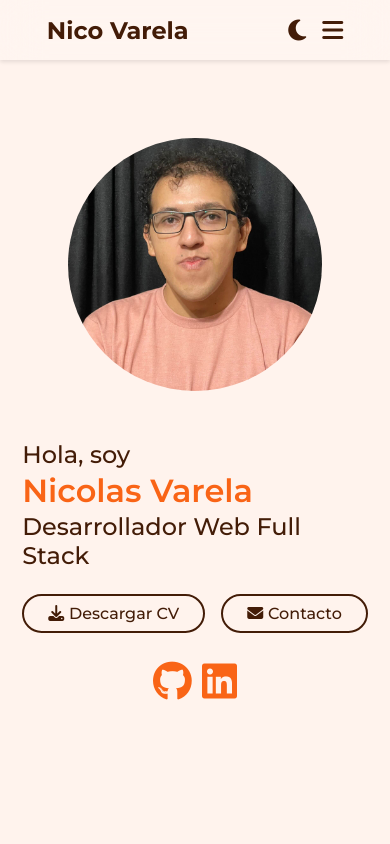
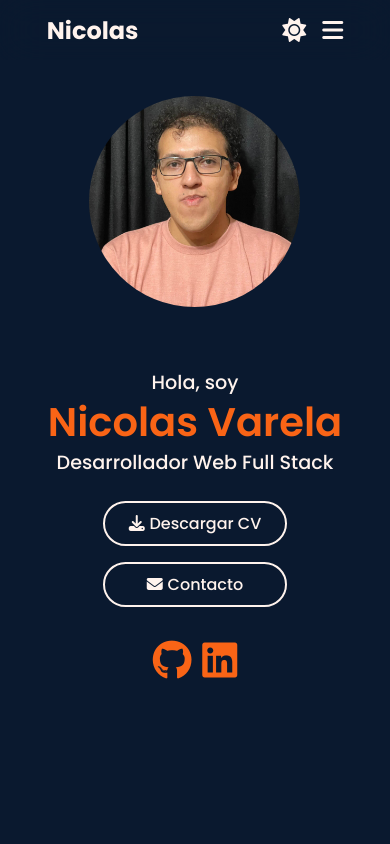
Before and after one commit to NiicoVarelaa/Portfolio-Nico, a plain HTML site: page index.html in a window 390 px wide. Both pictures are taken after a click on the icon 297 px from the left and 30 px from the top of the page. Shown: the top 844 px of the page. Drawn offline with Linux system fonts and the light colour scheme.

Commit message:
Sección Home lista con estilos

```diff
--- a/index.html
+++ b/index.html
@@ -15,36 +15,26 @@
 
     <!-- ======= Header ======= -->
     <header class="header">
-        <a href="#home" class="logo"><span>Nico Varela</span></a>
-
+        <a href="#home" class="logo"><span>Nicolas</span></a>
         <ul class="nav-links">
             <li>
                 <a href="#projects">Proyectos</a>
             </li>
-
             <li>
                 <a href="#skills">Skills</a>
             </li>
-
             <li>
                 <a href="#about">Sobre Mí</a>
             </li>
-
             <li>
                 <a href="#contact">Contacto</a>
             </li>
         </ul>
-
         <i class="fa-solid fa-moon"></i>
-
         <i class="fa-solid fa-bars" id="menu-icon"></i>
     </header>
 
-    <!-- =============== HEADER END =============== -->
-
-
-    <!-- =============== SECTION HOME START =============== -->
-
+    <!-- ======= Home Section ======= -->
     <section class="home" id="home">
         <div class="home-container">
             <img src="/assets/img/Nico.jpeg" alt="Imagen de perfil Nicolas Varela">
@@ -68,11 +58,7 @@
         </div>
     </section>
 
-    <!-- =============== SECTION HOME END =============== -->
-
-
     <!-- =============== SECTION PROJECTS START =============== -->
-
     <section class="projects" id="projects">
         <h2 class="section-title">Proyectos</h2>
         <div class="container-projects">
@@ -106,6 +92,19 @@
             <div class="card">
                 <div class="card-img-container">
                     <img src="./assets/img/portfolio3.jpg" alt="Proyecto 1">
+                </div>
+                <div class="card-content">
+                    <h3>Recipe app</h3>
+                    <div class="tags">
+                        <span class="tag">Development</span>
+                        <span class="tag">API</span>
+                    </div>
+                    <a href="#" class="btn-proyect">Ver más</a>
+                </div>
+            </div>
+            <div class="card">
+                <div class="card-img-container">
+                    <img src="./assets/img/portfolio1.jpg" alt="Proyecto 1">
                 </div>
                 <div class="card-content">
                     <h3>Recipe app</h3>
--- a/index.js
+++ b/index.js
@@ -24,6 +24,13 @@ document.addEventListener("DOMContentLoaded", function () {
     });
 });
 
+//Navigation bar effects on scroll
+window.addEventListener("scroll", function(){
+    const header = document.querySelector("header");
+    header.classList.toggle("sticky", window.scrollY > 0);
+});
+
+
 // 🔼 Scroll to top button
 const scrollTopBtn = document.querySelector(".scrollToTop-btn");
 
@@ -35,6 +42,7 @@ scrollTopBtn.addEventListener("click", () => {
     document.body.scrollTop = 0;
     document.documentElement.scrollTop = 0;
 });
+
 
 // 🚀 Sección visible y resalta el enlace correspondiente en el navbar
 document.addEventListener("DOMContentLoaded", function () {
@@ -61,3 +69,29 @@ document.addEventListener("DOMContentLoaded", function () {
     }
     window.addEventListener("scroll", activateNavLink);
 });
+
+
+// 🌙 Dark Mode
+
+document.addEventListener("DOMContentLoaded", () => {
+    const darkModeToggle = document.querySelector(".fa-moon");
+    const body = document.body;
+
+    // Verifica si hay un estado guardado en localStorage
+    if (localStorage.getItem("dark-mode") === "enabled") {
+        body.classList.add("dark-mode");
+        darkModeToggle.classList.replace("fa-moon", "fa-sun");
+    }
+
+    darkModeToggle.addEventListener("click", () => {
+        body.classList.toggle("dark-mode");
+
+        if (body.classList.contains("dark-mode")) {
+            darkModeToggle.classList.replace("fa-moon", "fa-sun");
+            localStorage.setItem("dark-mode", "enabled");
+        } else {
+            darkModeToggle.classList.replace("fa-sun", "fa-moon");
+            localStorage.setItem("dark-mode", "disabled");
+        }
+    });
+});
--- a/style.css
+++ b/style.css
@@ -1,10 +1,9 @@
-@import url('https://fonts.googleapis.com/css2?family=Montserrat:ital,wght@0,100..900;1,100..900&display=swap');
-
+@import url('https://fonts.googleapis.com/css2?family=Montserrat:ital,wght@0,100..900;1,100..900&family=Poppins:ital,wght@0,100;0,200;0,300;0,400;0,500;0,600;0,700;0,800;0,900;1,100;1,200;1,300;1,400;1,500;1,600;1,700;1,800;1,900&display=swap');
 * {
     margin: 0;
     padding: 0;
     box-sizing: border-box;
-    font-family: 'Montserrat', sans-serif;
+    font-family: "Poppins", sans-serif;
     scroll-behavior: smooth;
     list-style: none;
     text-decoration: none;
@@ -13,9 +12,10 @@
 :root {
     --bg-color: #fff3ed;
     --primary-color: #f96416;
-    --text-dark-color: #431c07;
-    --text-color: #fff3ed;
-    --link-hover-color: #ff7a00;
+    --text-color: #431c07;
+    --hover-color: #ff7a00;
+    --header-color: rgba(255, 255, 255, 0.1);
+    --box-shadow: 0px 0px 20px rgba(0 0 0 / 10%);
 }
 
 body {
@@ -24,14 +24,14 @@ body {
     transition: background 0.3s, color 0.3s;
 }
 
-section {
-    min-height: 100dvh;
-    padding: 8rem 12%;
-    width: 100%;
-    position: relative;
-    display: flex;
-    justify-content: center;
-    align-items: center;
+/* ======= Modo Oscuro ======= */
+.dark-mode {
+    --bg-color: #0a192f;
+    --text-color: #fff3ed;
+    --primary-color: #f96416;
+    --hover-color: #ff7a00;
+    --header-color: rgba(10, 25, 47, 0.8);
+    --box-shadow: 0px 0px 20px rgba(0 0 0 / 50%);
 }
 
 /* ======= Scroll to top button ======= */
@@ -47,7 +47,6 @@ section {
     height: 40px;
     background: var(--primary-color);
     color: var(--text-color);
-    font-size: var(--small-font-size);
     border-radius: 3px;
     cursor: pointer;
     opacity: 0;
@@ -68,15 +67,19 @@ header {
     left: 0;
     width: 100%;
     z-index: 1000;
-    background: rgba(255, 255, 255, 0.2);
+    background: var(--header-color);
     backdrop-filter: blur(20px);
     -webkit-backdrop-filter: blur(20px);
-    box-shadow: 0 2px 4px rgba(0, 0, 0, 0.1);
     display: flex;
     align-items: center;
     justify-content: flex-end;
     padding: 0 12%;
     height: 60px;
+}
+
+header.sticky {
+    background: var(--header-color);
+    box-shadow: var(--box-shadow);
 }
 
 .logo {
@@ -87,7 +90,7 @@ header {
 .logo span {
     font-size: 1.5rem;
     font-weight: 700;
-    color: var(--text-dark-color);
+    color: var(--text-color);
 }
 
 .nav-links {
@@ -103,7 +106,7 @@ header {
 .nav-links a {
     position: relative;
     text-decoration: none;
-    color: var(--text-dark-color);
+    color: var(--text-color);
     font-size: 1rem;
     font-weight: 500;
     transition: color 0.3s ease;
@@ -130,7 +133,7 @@ header {
     color: var(--primary-color);
 }
 
-.fa-moon {
+.fa-moon, .fa-sun {
     cursor: pointer;
     font-size: 1.5rem;
     margin-left: 20px;
@@ -138,7 +141,19 @@ header {
     transition: color 0.3s;
 }
 
-.fa-moon:hover {
+.fa-moon:hover, .fa-sun:hover{
+    color: var(--primary-color);
+}
+
+#dark-mode-toggle {
+    cursor: pointer;
+    font-size: 1.5rem;
+    margin-left: 20px;
+    color: var(--text-color);
+    transition: color 0.3s;
+}
+
+#dark-mode-toggle:hover {
     color: var(--primary-color);
 }
 
@@ -147,11 +162,22 @@ header {
     cursor: pointer;
     display: none;
     margin-left: 1rem;
-    color: var(--text-dark-color);
+    color: var(--text-color);
 }
 
 .nav-links a.active {
     color: var(--primary-color);
+}
+
+/* ======= Section ======= */
+section {
+    min-height: 100dvh;
+    padding: 4rem 12%;
+    width: 100%;
+    position: relative;
+    display: flex;
+    justify-content: center;
+    align-items: center;
 }
 
 /* ======= Home Section ======= */
@@ -195,7 +221,7 @@ header {
 .info-box h3, span {
     font-size: 1.8rem;
     font-weight: 500;
-    color: var(--text-dark-color);
+    color: var(--text-color);
 }
 
 .btn-group {
@@ -209,8 +235,8 @@ header {
     justify-content: center;
     border-radius: 3rem;
     padding: 0.5rem 1.5rem;
-    border: 2px solid var(--text-dark-color);
-    color: var(--text-dark-color);
+    border: 2px solid var(--text-color);
+    color: var(--text-color);
     cursor: pointer;
     font-weight: 500;
     text-wrap: nowrap;
@@ -224,7 +250,7 @@ header {
 .btn:hover {
     border: 2px solid var(--primary-color);
     background: var(--primary-color);
-    color: var(--bg-color);
+    color: var(--text-color);
 }
 
 .socials {
@@ -238,33 +264,33 @@ header {
 }
 
 .socials i:hover {
-    color: var(--text-dark-color);
+    color: var(--text-color);
 }
 
-/* ----- SECTION HOME END ----- */
-
-
-/* ----- SECTION PROJECTS START ----- */
-
+/* ======= Projects Section ======= */
 .projects {
     display: flex;
     flex-direction: column;
-    align-items: start;
+    align-items: center;
     gap: 20px;
+    padding: 4rem 12%;
 }
 
 .section-title {
     font-size: 32px;
     font-weight: bold;
-    color: var(--text-dark-color);
+    color: var(--text-color);
 }
+
 .container-projects {
     display: grid;
     grid-template-columns: repeat(auto-fit, minmax(300px, 1fr));
     gap: 20px;
-    max-width: 1000px;
+    max-width: 1200px;
     width: 100%;
+    margin: 0 auto;
 }
+
 .card {
     background: #fb853c;
     border-radius: 8px;
@@ -272,15 +298,18 @@ header {
     box-shadow: 0 4px 8px rgba(0, 0, 0, 0.2);
     transition: transform 0.3s;
 }
+
 .card:hover {
     transform: scale(1.05);
 }
+
 .card-img-container {
     padding: 10px;
     border-top-left-radius: 10px;
     border-top-right-radius: 10px;
     overflow: hidden;
 }
+
 .card img {
     width: 100%;
     height: 180px;
@@ -289,26 +318,31 @@ header {
     border-top-right-radius: 8px;
     display: block;
 }
+
 .card-content {
     padding: 15px;
 }
+
 .card h3 {
     color: var(--text-color);
     font-size: 18px;
     margin-bottom: 10px;
 }
+
 .tags {
     display: flex;
     flex-wrap: wrap;
     gap: 5px;
     margin-bottom: 10px;
 }
+
 .tag {
     background: #fed1aa;
     padding: 5px 15px;
     border-radius: 15px;
     font-size: 12px;
 }
+
 .btn-proyect {
     display: inline-block;
     background: var(--text-dark-color);
@@ -319,20 +353,59 @@ header {
     font-size: 14px;
 }
 
-/* ----- MEDIA QUERIES ----- */
+/* ======= Media Query para pantallas grandes (mayores a 1200px) ======= */
+@media (min-width: 1200px) {
+    .container-projects {
+        grid-template-columns: repeat(4, 1fr);
+    }
+}
+
+/* ======= Media Query para pantallas medianas (768px a 1024px) ======= */
+@media (min-width: 768px) and (max-width: 1024px) {
+    .home {
+        padding: 8rem 6%;
+    }
+
+    .home .home-container {
+        gap: 4rem;
+    }
+
+    .home img {
+        width: 35vh;
+    }
+
+    .info-box h1 {
+        font-size: 3.5rem;
+    }
+
+    .info-box h3, span {
+        font-size: 1.6rem;
+    }
+
+    .btn-group {
+        gap: 1rem;
+    }
+
+    .container-projects {
+        grid-template-columns: repeat(2, 1fr);
+    }
+}
+
+/* ======= Media Query para pantallas pequeñas (menos de 768px) ======= */
 @media (max-width: 768px) {
     .nav-links {
         display: none;
         flex-direction: column;
         align-items: flex-start;
         position: absolute;
+        color: var(--text-color);
         top: 60px;
         left: 0;
         opacity: 0.8;
         background: var(--bg-color);
         width: 100%;
         box-shadow: 0 2px 4px rgba(0, 0, 0, 0.1);
-        padding: 5px 12%; /* 👉 Aplicando el padding a la izquierda y derecha igual que en el header */
+        padding: 5px 12%;
         text-align: left;
     }
 
@@ -341,51 +414,70 @@ header {
     }
 
     .nav-links li {
-        padding: 5px 0; /* Ajuste en el padding de los enlaces */
+        padding: 5px 0;
     }
 
     #menu-icon {
         display: block;
     }
-}
 
+    section {
+        padding: 6rem 8%;
+    }
 
-@media(max-width: 1280px) {
     .home .home-container {
-        gap: 3rem;
+        flex-direction: column;
+        gap: 2rem;
     }
-}
 
-@media(max-width: 768px) {
-    .home-container {
-        flex-direction: column;
+    .home img {
+        width: 30vh;
+        margin-bottom: 2rem;
     }
-}
 
-@media(max-width: 600px) {
-    .home .home-container img {
-        width: 80dvw;
-    }
-}
-
-@media (max-width: 599px) and (min-width: 350px) {
-    .home .home-container img {
-        width: 30dvh;
+    .info-box {
+        text-align: center;
     }
 
     .info-box h1 {
-        font-size: 2rem;
-        font-weight: 600;
-        color: var(--primary-color);
-    }
-
-    .info-box h1, .info-box h3 {
-        line-height: 1.3;
+        font-size: 3rem;
     }
 
     .info-box h3, span {
         font-size: 1.5rem;
-        font-weight: 500;
-        color: var(--text-dark-color);
+    }
+
+    .btn-group {
+        flex-direction: column;
+        gap: 1rem;
+    }
+
+    .btn {
+        width: 100%;
+        justify-content: center;
+    }
+
+    .container-projects {
+        grid-template-columns: 1fr;
     }
 }
+
+/* ======= Media Query para pantallas pequeñas (menos de 464px) ======= */
+@media (max-width: 464px) {
+    section {
+        padding: 6rem 5%;
+        min-height: auto; /
+    }
+
+    .home img {
+        width: 25vh;
+    }
+
+    .info-box h1 {
+        font-size: 2.5rem;
+    }
+
+    .info-box h3, span {
+        font-size: 1.2rem;
+    }
+}
```
